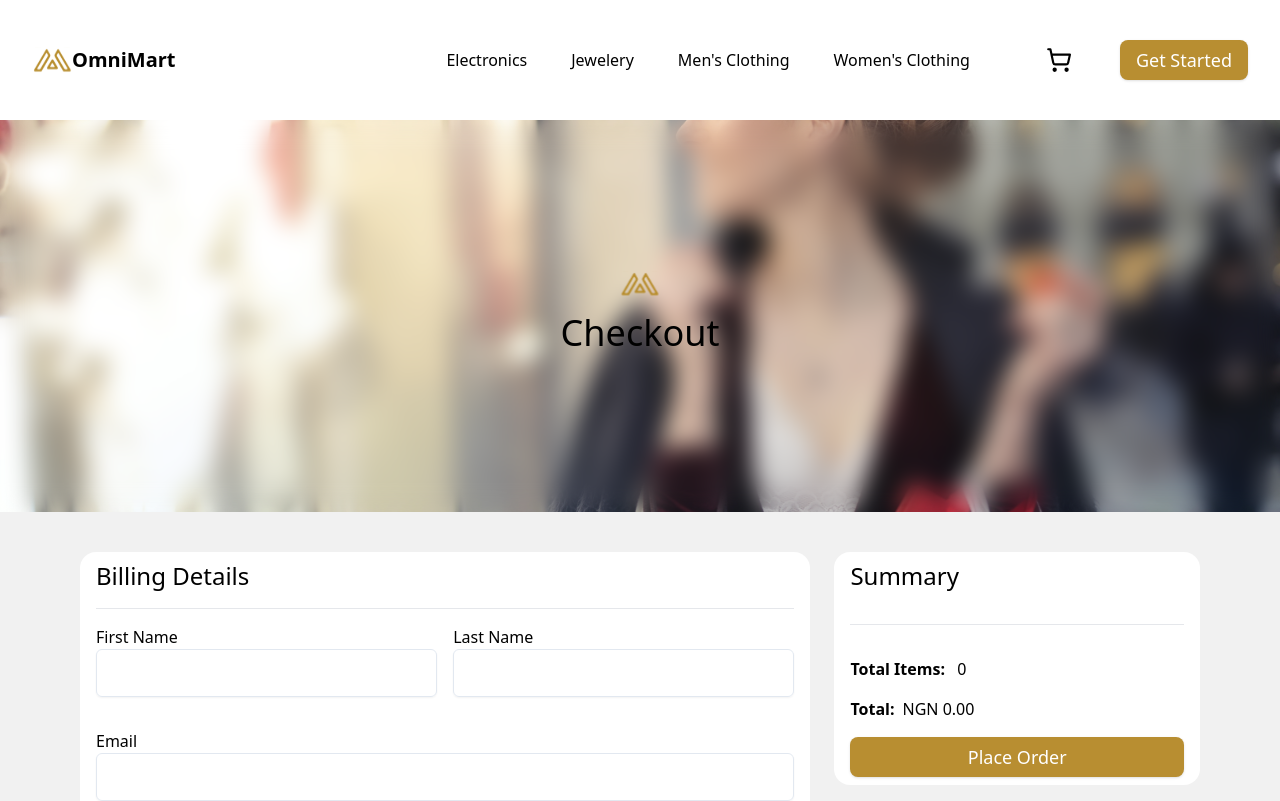
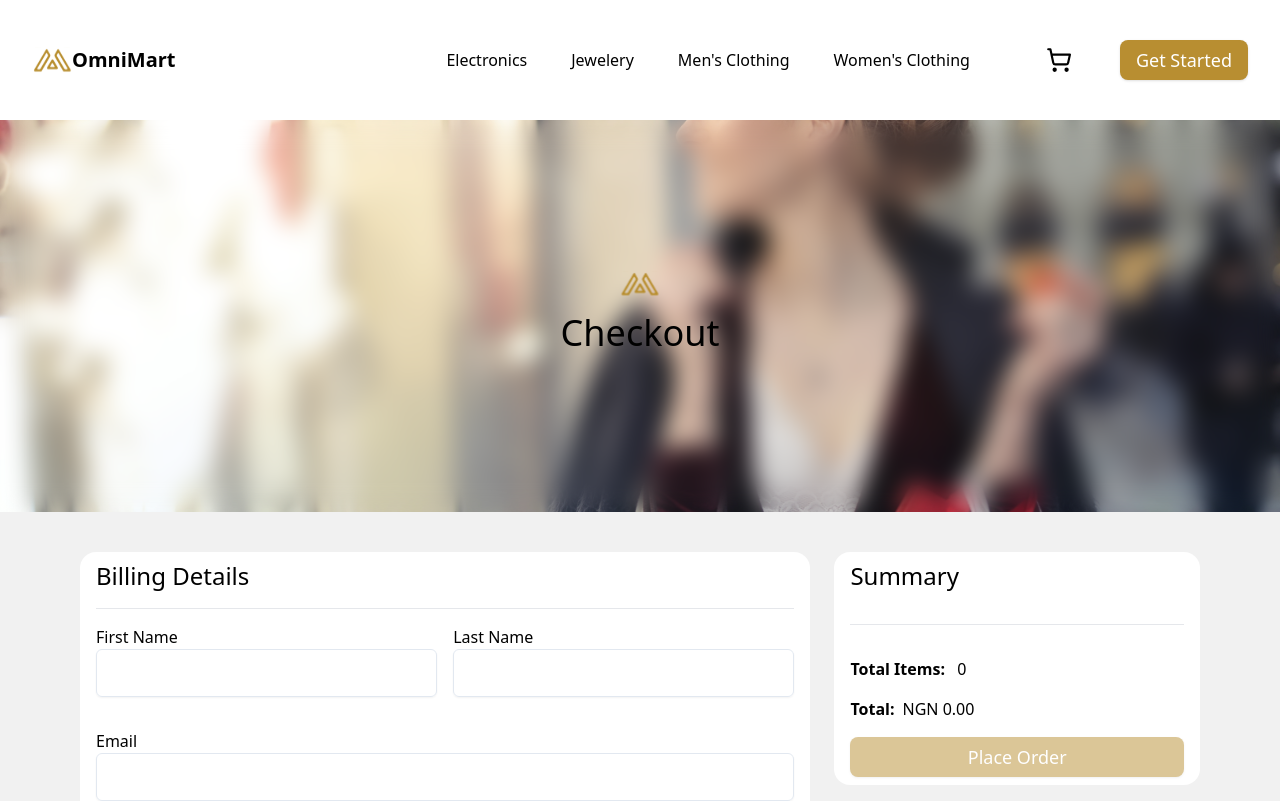
Before and after one commit to Sosaristic/chatbot-ecommerce, a React (Vite) app: page /cart/checkout in a window 1280 px wide. Shown: the top 801 px of the page. Built offline with nearby package versions, Linux system fonts and the light colour scheme.

Commit message:
added disabled props to checkout

```diff
--- a/src/components/common/ProductCard.tsx
+++ b/src/components/common/ProductCard.tsx
@@ -4,6 +4,7 @@ import { Button } from '../ui/button';
 import { useNavigate } from 'react-router-dom';
 import { useCartStore } from '@/stores/useCartStore';
 import { Product } from '@/types/product';
+import Omnimart from '../../assets/images/omni-mart.jpeg';
 
 type CardProps = {
   product: Product;
@@ -21,6 +22,7 @@ const ProductCard = ({ product }: CardProps) => {
       <div className="flex justify-center">
         <img
           src={product.image}
+          defaultValue={Omnimart}
           height={100}
           width={200}
           alt=""
--- a/src/pages/cart/index.tsx
+++ b/src/pages/cart/index.tsx
@@ -97,6 +97,7 @@ const CartPage = () => {
           </p>
           <Button
             className="w-full"
+            disabled={items.length === 0}
             size={'lg'}
             onClick={() => navigate('/cart/checkout')}
           >
--- a/src/pages/checkout/index.tsx
+++ b/src/pages/checkout/index.tsx
@@ -127,6 +127,7 @@ const Checkout = () => {
             <Button
               className="w-full"
               type="button"
+              disabled={totalItems() === 0}
               size={'lg'}
               onClick={() => handleSubmit()}
             >
```
Also changed, not shown: src/assets/images/omni-mart.jpeg (added).
